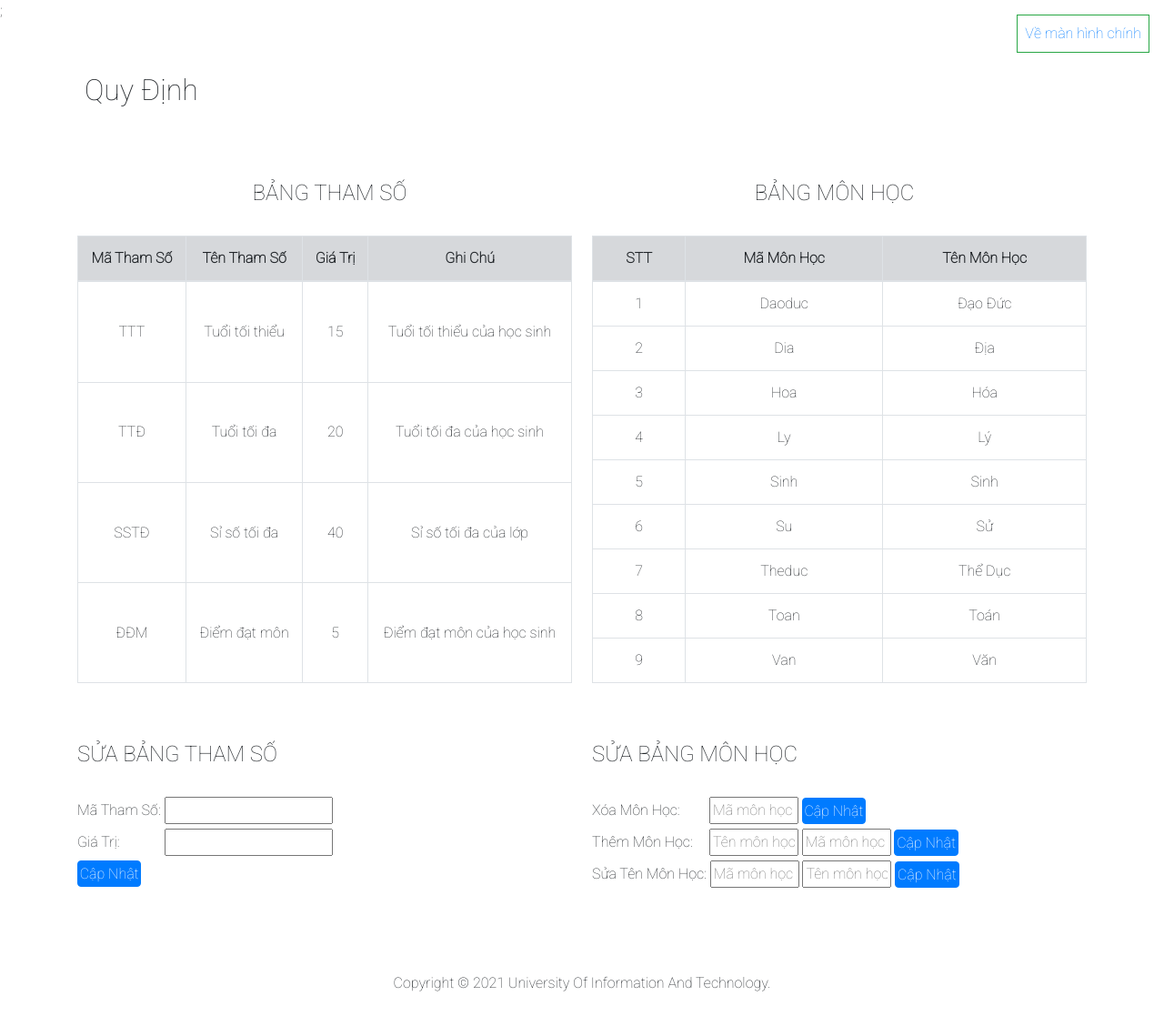
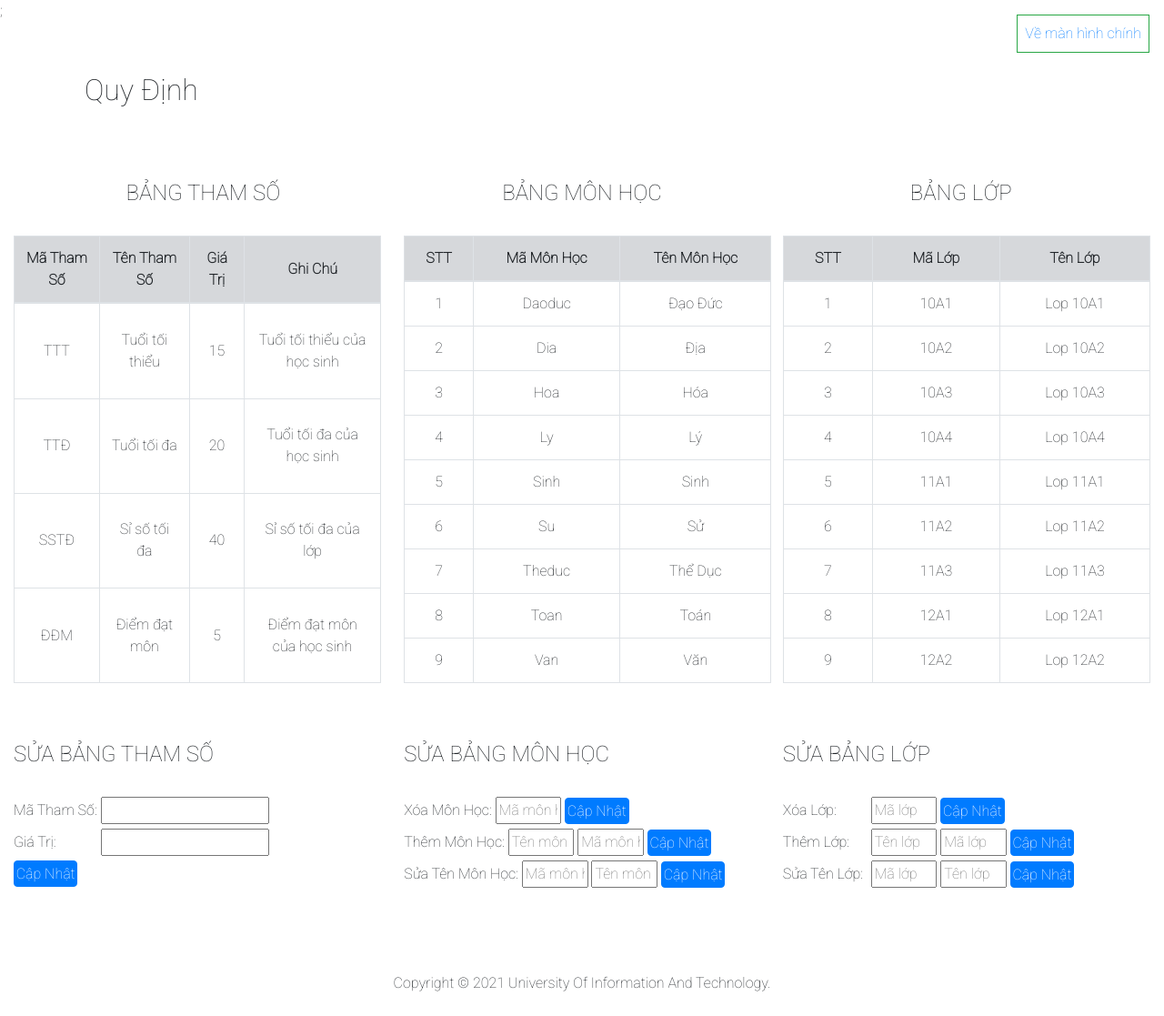
Before and after one commit to buithanhnhan76/Manage-Student-Web, a PHP site: page /controllers/regulation.php in a window 1280 px wide. Shown: the whole page at 91% size. Run offline with PHP 8.4, Linux system fonts and the light colour scheme; the visitor is signed in with stand-in values (Sample User, id 1); data comes from the database, SQL or seed files in the repository; some libraries are stand-ins or nearby versions.

Commit message:
change class's name, delete class, add class

```diff
--- a/controllers/addstudent.php
+++ b/controllers/addstudent.php
@@ -30,7 +30,7 @@ if (!isset($_SESSION['loggedin'])) {
   <div id="div-inform" class="m-3 p-3 alert alert-success" style="display: none"><i class="fas fa-times" style="line-height: 2; float: right" onclick="closeDivInform()"></i></div>
   <a href="../index.php" class="float-right d-inline-block border border-success rounded p-3 m-3">Về màn hình chính</a>
   <div class="container mt-5">
-    <h2 class="d-inline-block p-3 mb-4">Tiếp nhận học sinh</h2>
+    <h2 class="d-inline-block p-3 mb-4">Tiếp Nhận Học Sinh </i></h2>
     <form action="addstudent.php" method="POST" class="border border-success rounded p-4">
         <div class="form-group">
           <label for="hoten">Họ và tên:</label>
--- a/controllers/getthescoreboard.php
+++ b/controllers/getthescoreboard.php
@@ -23,7 +23,7 @@ include 'checkloginstatus.php';
 <body>
   <a href="../index.php" class="float-right border border-success m-3 p-2">Về màn hình chính</a>
   <div class="container-fluid mt-5">
-    <h2 class="p-3 d-inline-block">Xem bảng điểm môn học</h2> <br>
+    <h2 class="p-3 d-inline-block">Xem Bảng Điểm Môn Học</h2> <br>
     <form action="getthescoreboard.php" method="POST" style="display: flex;">
         <div class="dropdown" style="margin-right: 1%">
             <button type="button" id="class" class="btn btn-primary dropdown-toggle" data-toggle="dropdown">
@@ -81,7 +81,7 @@ include 'checkloginstatus.php';
 
     echo "
     <div class='container'>
-    <h3 class='text-center mt-5'>Bảng điểm môn " .$tenmonhoc .", " .$mahocky .", lớp " .$malop ." </h3>
+    <h3 class='text-center mt-5'>Bảng điểm môn " .$tenmonhoc .", " .strtoupper($mahocky) .", lớp " .$malop ." </h3>
     <br>
     <table class='table table-bordered table-hover'>
     <thead>
--- a/controllers/regulation.php
+++ b/controllers/regulation.php
@@ -26,9 +26,10 @@ include 'checkloginstatus.php';
     <div class="container mt-5">
         <h2 class="d-inline-block p-2 mb-4">Quy Định</h2>
     </div>
-    <div class="container mt-5" style="display: flex;">
+    <div class="container-fluid mt-5" style="display: flex;">
         <h4 class="text-center" style="flex: 1">BẢNG THAM SỐ</h4>
         <h4 class="text-center" style="flex: 1">BẢNG MÔN HỌC</h4>
+        <h4 class="text-center" style="flex: 1">BẢNG LỚP</h4>
     </div>
 </body>
 
@@ -43,8 +44,8 @@ $result = $conn->query($sql);
 if ($result->num_rows > 0) {
     echo "
     <br>
-    <div class='container' style='display: flex'>
-    <table class='table table-bordered table-hover' style='width: 50%; margin-right:1%'>
+    <div class='container-fluid' style='display: flex'>
+    <table class='table table-bordered table-hover' style='width: 33%; margin-right:1%'>
     <thead>
     <tr class='table-secondary'>
         <th style='vertical-align: middle; text-align: center;'>Mã Tham Số</th>
@@ -81,7 +82,7 @@ $stt = 0;
 
 if ($result->num_rows > 0) {
     echo "
-    <table class='table table-bordered table-hover' style='width: 50%; margin-left:1%'>
+    <table class='table table-bordered table-hover' style='width: 33%; margin-left:1%'>
     <thead>
     <tr class='table-secondary'>
         <th style='vertical-align: middle; text-align: center;'>STT</th>
@@ -105,6 +106,43 @@ if ($result->num_rows > 0) {
     echo"
     </tbody>
     </table>
+    ";
+} else {
+    echo "0 results";
+}
+
+
+// Table LOP
+$sql = "SELECT * FROM  LOP";
+$result = $conn->query($sql);
+$stt = 0;
+
+if ($result->num_rows > 0) {
+    echo "
+    <table class='table table-bordered table-hover' style='width: 33%; margin-left:1%'>
+    <thead>
+    <tr class='table-secondary'>
+        <th style='vertical-align: middle; text-align: center;'>STT</th>
+        <th style='vertical-align: middle; text-align: center;'>Mã Lớp</th>
+        <th style='vertical-align: middle; text-align: center;'>Tên Lớp</th>
+    </tr>
+    </thead>
+    <tbody>
+    ";
+    // output data of each row
+    while ($row = $result->fetch_assoc()) {
+        $stt++;
+        echo "
+    <tr>
+        <td style='vertical-align: middle; text-align: center;'>" . $stt . "</td>
+        <td style='vertical-align: middle; text-align: center;'>" . $row['malop'] . "</td>
+        <td style='vertical-align: middle; text-align: center;'>" . $row['tenlop'] . "</td>
+    </tr>
+    ";
+    }
+    echo"
+    </tbody>
+    </table>
     </div>
     ";
 } else {
@@ -114,12 +152,13 @@ $conn->close();
 
 // Form edit regulation
 echo "
-    <div class='container mt-5' style='display: flex;'>
+    <div class='container-fluid mt-5' style='display: flex;'>
         <h4 style='flex: 1; margin-right: 1%'>SỬA BẢNG THAM SỐ</h4>
         <h4 style='flex: 1; margin-left: 1%'>SỬA BẢNG MÔN HỌC</h4>
+        <h4 style='flex: 1; margin-left: 1%'>SỬA BẢNG LỚP</h4>
     </div>
     <br>
-    <div class='container' style='display: flex;'>
+    <div class='container-fluid' style='display: flex;'>
         <form action='editregulation.php' method='POST' style='flex: 1; margin-right: 1%'>
             <input type='hidden' name='action' value='editRegulation'>
             <label for='mathamso' style='min-width: 92px'>Mã Tham Số: </label>
@@ -152,7 +191,30 @@ echo "
                 <input type='submit' class='btn btn-primary' style='padding: 1.7px' value='Cập Nhật'>
             </form>
         </div>
+        <div class='editclass' style='flex: 1; margin-left: 1%'>
+        <form action='editregulation.php' method='POST'>
+            <input type='hidden' name='action' value='deleteClass'>
+            <label style='min-width: 23%'>Xóa Lớp: </label>
+            <input type='text' name='malop' style='width: 18%' placeholder='Mã lớp' required/>
+            <input type='submit' class='btn btn-primary' style='padding: 1.7px' value='Cập Nhật'>
+        </form>
+        <form action='editregulation.php' method='POST'>
+            <input type='hidden' name='action' value='increaseClass'>
+            <label style='min-width: 23%'>Thêm Lớp: </label>
+            <input type='text' name='tenlop' style='width: 18%' placeholder='Tên lớp' required/>
+            <input type='text' name='malop' style='width: 18%' placeholder='Mã lớp' required/>
+            <input type='submit' class='btn btn-primary' style='padding: 1.7px; text-align: right' value='Cập Nhật'>
+        </form>
+        <form action='editregulation.php' method='POST'>
+            <input type='hidden' name='action' value='editClass'>
+            <label style='min-width: 23%'>Sửa Tên Lớp: </label>
+            <input type='text' name='malop' style='width: 18%' placeholder='Mã lớp' required/>
+            <input type='text' name='tenlop' style='width: 18%' placeholder='Tên lớp' required/>
+            <input type='submit' class='btn btn-primary' style='padding: 1.7px' value='Cập Nhật'>
+        </form>
     </div>
+    </div>
+
     <footer class='text-center m-4' style='padding-top: 5%'>Copyright &copy 2021 University Of Information And Technology. </footer>
     "
 ?>
--- a/controllers/showclass.php
+++ b/controllers/showclass.php
@@ -28,7 +28,7 @@ include 'checkloginstatus.php';
     <form action="showclass.php" method="POST" style="display: flex">
         <div class="dropdown">
             <button type="button" id="class" class="btn btn-primary dropdown-toggle" style="margin-right: 0.5rem" data-toggle="dropdown">
-                Danh Sách Các Lớp
+                Danh Sách Lớp
             </button>
             <div class="dropdown-menu">
                 <?php include'generateclass.php'?>
--- a/controllers/subjectreport.php
+++ b/controllers/subjectreport.php
@@ -21,6 +21,8 @@ include 'checkloginstatus.php';
     <link href="https://fonts.googleapis.com/css2?family=Roboto:wght@100&display=swap" rel="stylesheet">
     <!-- css -->
     <link rel="stylesheet" href="../css/style.css">;
+     <!-- javascript -->
+     <script src="../js/javascript.js"></script>
 </head>
 
 <body>
@@ -30,7 +32,7 @@ include 'checkloginstatus.php';
         <form action="subjectreport.php" method="POST" style="display: flex">
             <br>
             <div class="dropdown">
-                <button type="button" class="btn btn-primary dropdown-toggle" style="margin-right: 0.5rem" data-toggle="dropdown">
+                <button type="button" id="subject" class="btn btn-primary dropdown-toggle" style="margin-right: 0.5rem" data-toggle="dropdown">
                     Danh Sách Môn Học
                 </button>
                 <div class="dropdown-menu">
@@ -39,7 +41,7 @@ include 'checkloginstatus.php';
             </div>
             <br>
             <div class="dropdown">
-                <button type="button" class="btn btn-primary dropdown-toggle" style="margin-right: 0.5rem" data-toggle="dropdown">
+                <button type="button" id="term" class="btn btn-primary dropdown-toggle" style="margin-right: 0.5rem" data-toggle="dropdown">
                     Danh Sách Học Kỳ
                 </button>
                 <div class="dropdown-menu">
--- a/database/sql.sql
+++ b/database/sql.sql
@@ -1,4 +1,4 @@
-drop database quanlyhocsinh;
+drop database if exists quanlyhocsinh;
 create database quanlyhocsinh;
 
 use quanlyhocsinh;
--- a/index.php
+++ b/index.php
@@ -48,7 +48,7 @@
         </li>
         <li class="nav-item dropdown">
           <a class="nav-link dropdown-toggle" href="#" id="navbarDropdown" role="button" data-toggle="dropdown" aria-haspopup="true" aria-expanded="false">
-            Báo Cáo Tổng Kết
+            Báo cáo tổng kết
           </a>
           <div class="dropdown-menu" aria-labelledby="navbarDropdown">
             <a class="dropdown-item" href="controllers/subjectreport.php">Báo cáo kết quả môn học</a>
@@ -58,7 +58,7 @@
           </div>
         </li>
         <li class="nav-item ">
-          <a class="nav-link" href="controllers/regulation.php">QĐ</a>
+          <a class="nav-link" href="controllers/regulation.php">Quy Định</a>
         </li>
         <?php
         session_start();
--- a/js/javascript.js
+++ b/js/javascript.js
@@ -11,5 +11,5 @@ function choseSubject(valueSubject) {
 };
 
 function choseTerm(valueTerm) {
-    document.getElementById("term").innerHTML = valueTerm;
+    document.getElementById("term").innerHTML = valueTerm.toUpperCase();
 };
```
Also changed, not shown: controllers/editregulation.php (+44 -0 lines).
